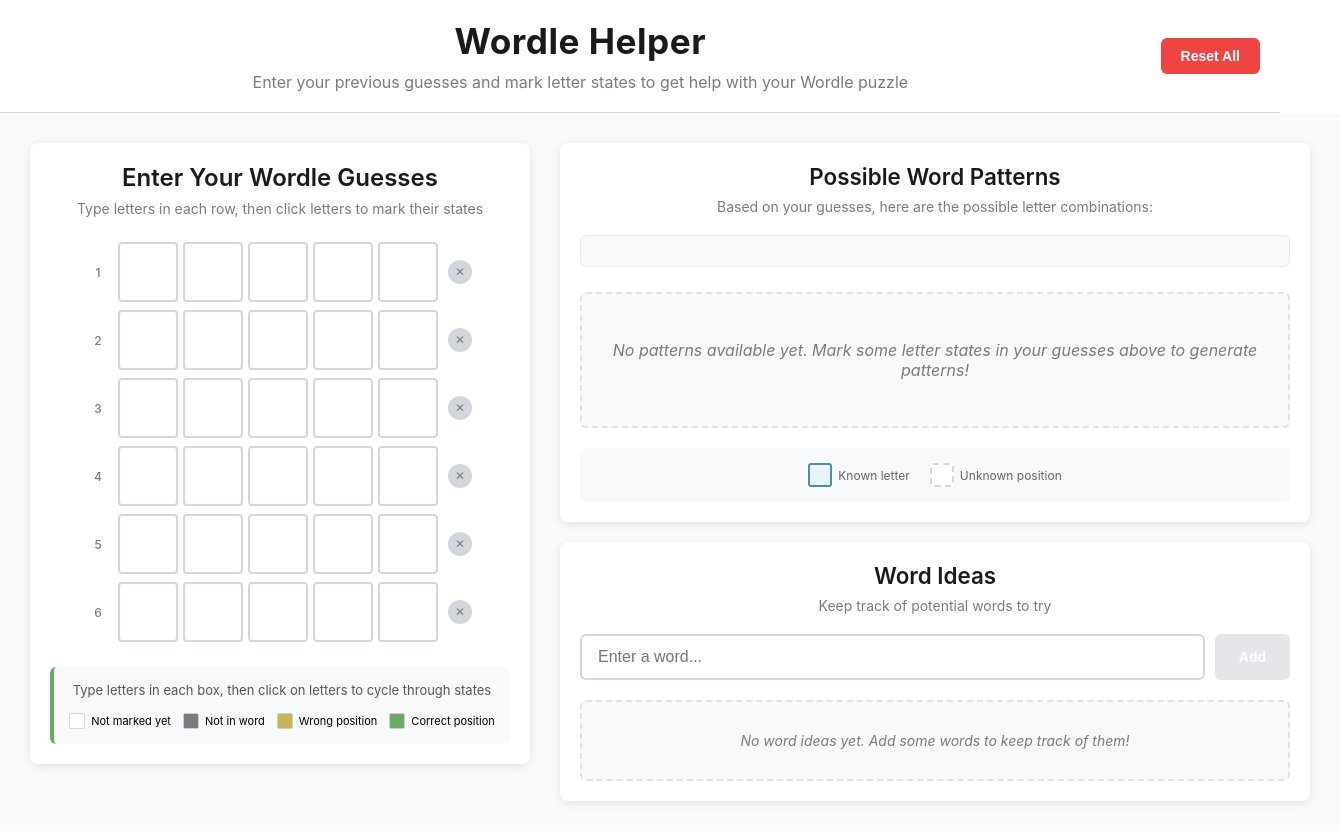
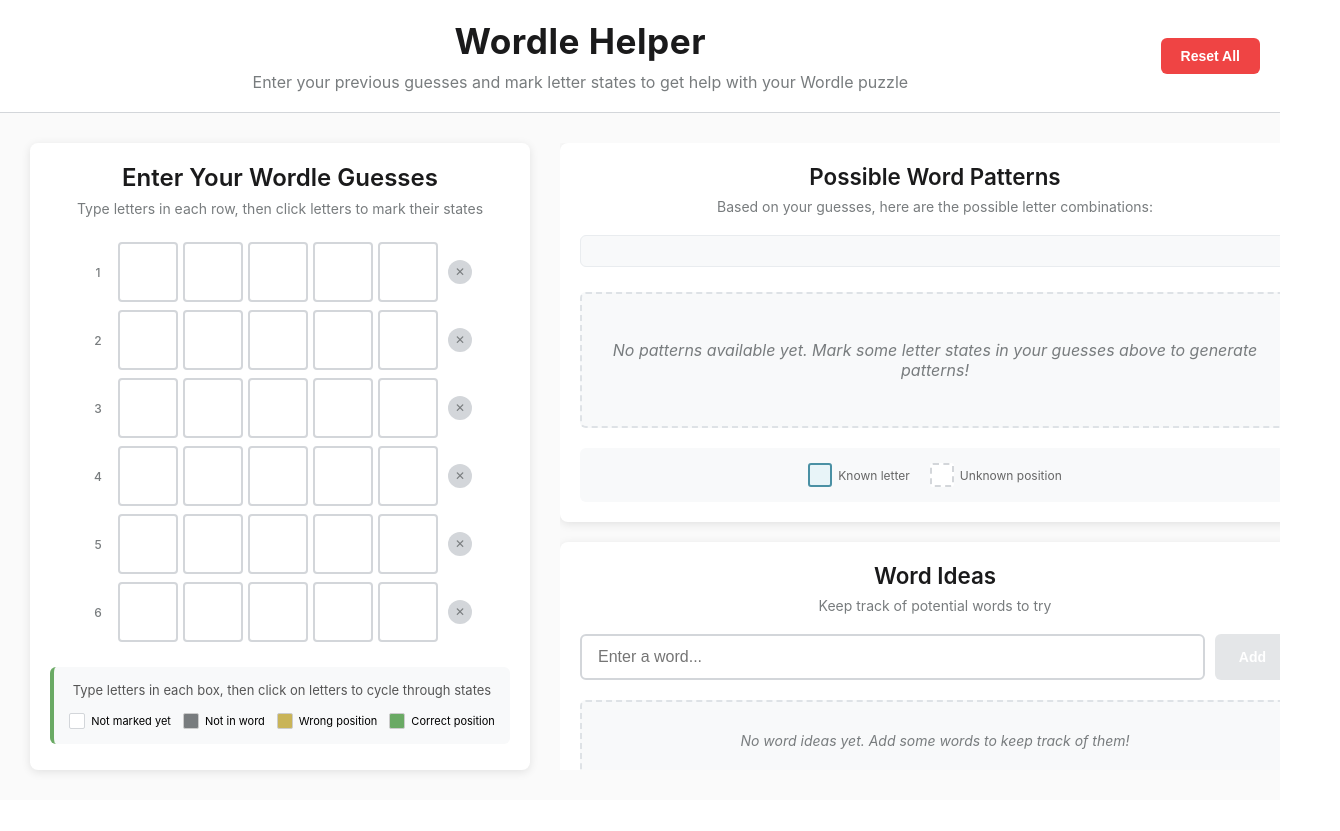
Before and after one commit to bbaldino/wordle-helper, a React (Create React App) app: page / in a window 1280 px wide. Shown: the whole page, 1340 px wide, since content can reach past the window. After the commit the page ends 800 px from the top, so only its background shows below. Built offline with nearby package versions, Linux system fonts and the light colour scheme.

Commit message:
fix more page shifting problems on desktop when letter status changes possible combinations

```diff
--- a/src/App.css
+++ b/src/App.css
@@ -3,6 +3,14 @@
   min-height: 100vh;
   display: flex;
   flex-direction: column;
+}
+
+@media (min-width: 1024px) {
+  .App {
+    height: 100vh;
+    min-height: unset;
+    overflow: hidden;
+  }
 }
 
 .App-header {
@@ -106,15 +114,16 @@
     grid-template-columns: 2fr 3fr;
     grid-template-rows: 1fr;
     gap: 30px;
-    align-items: start;
     padding: 30px;
     max-width: 1800px;
     margin: 0 auto;
+    overflow: hidden;
   }
 
   .word-guess-area {
     width: 100%;
     max-width: 100%;
+    overflow-y: auto;
   }
 
   .right-column {
@@ -122,6 +131,7 @@
     flex-direction: column;
     gap: 20px;
     width: 100%;
+    overflow-y: auto;
   }
 
   .word-pattern-generator {
--- a/src/WordGuessArea.css
+++ b/src/WordGuessArea.css
@@ -14,9 +14,6 @@
   .word-guess-area {
     max-width: none;
     margin: 0;
-    height: fit-content;
-    position: sticky;
-    top: 20px;
   }
 }
 
```
